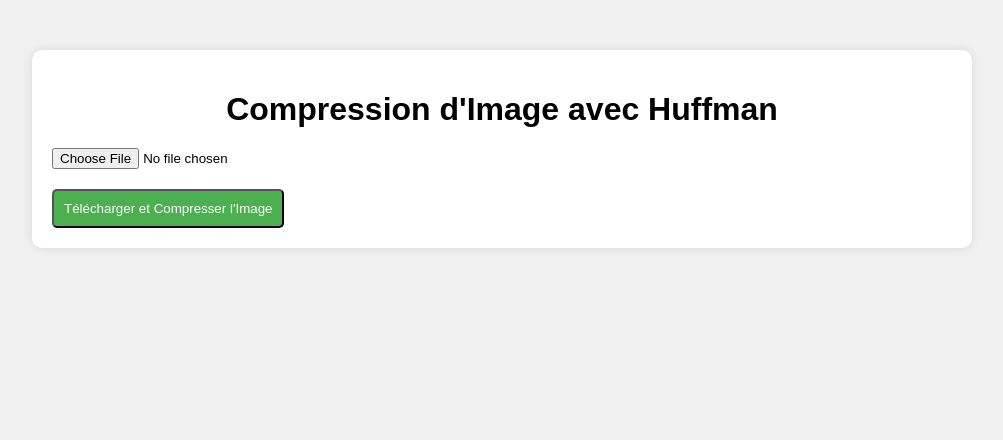
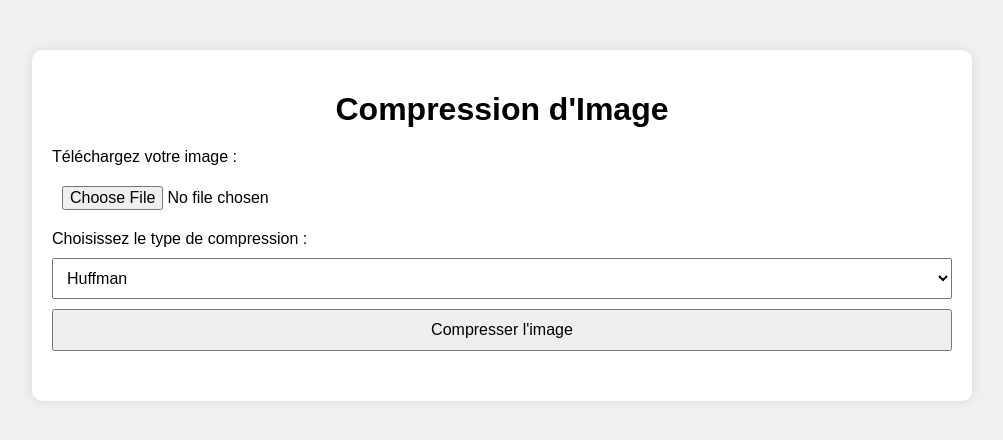
Before and after one commit to Hamzej/FIN, a Flask app: page / in a window 1280 px wide. Shown: the top 440 px of the page, without its empty margins (138-1141 px from the left). Run offline with Flask 3, Linux system fonts and the light colour scheme.

Commit message:
deuxieme_commit

```diff
--- a/app.py
+++ b/app.py
@@ -2,7 +2,8 @@ import os
 import shutil
 from flask import Flask, request, render_template
 from PIL import Image
-from huffman import compress_image  # Importer uniquement la fonction de compression
+from huffman import compress_image  # Importer uniquement la fonction de compression Huffman
+from dct_compression import compress_image_dct  # Assurez-vous que cette fonction existe dans 'dct_compression.py'
 
 app = Flask(__name__)
 
@@ -49,6 +50,8 @@ def index():
 @app.route('/upload', methods=['POST'])
 def upload_file():
     file = request.files['file']
+    compression_type = request.form.get('compression_type')  # Récupérer le type de compression choisi
+
     if file:
         # Enregistrez le fichier téléchargé dans le dossier 'uploads'
         file_path = os.path.join('uploads', file.filename)
@@ -62,48 +65,42 @@ def upload_file():
         original_size = os.path.getsize(file_path) / 1024  # Taille en Ko
         original_width, original_height = img.size
 
-        # Vérifiez le type de fichier pour appliquer la compression appropriée
-        if file.filename.endswith(('.jpg', '.jpeg', '.png')):
-            # Appliquer la compression Huffman sur l'image
+        if compression_type == 'huffman':
+            # Appliquer la compression Huffman
             compressed_file = compress_image(file_path)
+        elif compression_type == 'dct':
+            # Appliquer la compression DCT
+            compressed_file = compress_image_dct(file_path)
+        else:
+            return "Type de compression non supporté", 400
 
-            # Convertir le fichier compressé en image classique (.jpg)
-            compressed_file_name = os.path.basename(compressed_file).replace('.huff', '.jpg')  # Changez l'extension
-            compressed_file_path = os.path.join('static/compressed_images', compressed_file_name)
+        # Déplacer l'image compressée dans 'static/compressed_images'
+        compressed_file = move_to_static(compressed_file)
 
-            # Ouvrir l'image compressée et la sauvegarder au format JPEG
-            compressed_img = Image.open(compressed_file)
-            compressed_img.save(compressed_file_path, 'JPEG')
+        # Obtenez la taille du fichier compressé
+        compressed_size = os.path.getsize(compressed_file) / 1024  # Taille compressée en Ko
 
-            # Déplacer l'image compressée dans 'static/compressed_images'
-            compressed_file = move_to_static(compressed_file_path)
+        # Récupérer les dimensions de l'image compressée
+        compressed_img = Image.open(compressed_file)
+        compressed_width, compressed_height = compressed_img.size
 
-            # Obtenez la taille du fichier compressé
-            compressed_size = os.path.getsize(compressed_file) / 1024  # Taille compressée en Ko
-
-            # Récupérer les dimensions de l'image compressée
-            compressed_img = Image.open(compressed_file)
-            compressed_width, compressed_height = compressed_img.size
-
-            # Calculer le ratio de compression (original_size / compressed_size)
-            compression_ratio = original_size / compressed_size
-
-        else:
-            return "Type de fichier non supporté", 400
+        # Calculer le ratio de compression (original_size / compressed_size)
+        compression_ratio = original_size / compressed_size
 
         # Passer les chemins relatifs vers les fichiers dans 'static' et le ratio de compression
         compressed_image_url = '/static/compressed_images/' + os.path.basename(compressed_file)
 
         return render_template('index.html',
-                       original_image_url=original_image_url,
-                       compressed_image_url=compressed_image_url,
-                       original_size=round(original_size, 2),
-                       original_width=original_width,
-                       original_height=original_height,
-                       compressed_size=round(compressed_size, 2),
-                       compressed_width=compressed_width,
-                       compressed_height=compressed_height,
-                       compression_ratio=round(compression_ratio * 100, 2))  # Afficher le ratio en pourcentage
+                               original_image_url=original_image_url,
+                               compressed_image_url=compressed_image_url,
+                               original_size=round(original_size, 2),
+                               original_width=original_width,
+                               original_height=original_height,
+                               compressed_size=round(compressed_size, 2),
+                               compressed_width=compressed_width,
+                               compressed_height=compressed_height,
+                               compression_ratio=round(compression_ratio * 100, 2),  # Afficher le ratio en pourcentage
+                               compression_type=compression_type)
 
 if __name__ == '__main__':
     app.run(debug=True)
--- a/templates/index.html
+++ b/templates/index.html
@@ -23,6 +23,16 @@
         h1 {
             text-align: center;
             margin-bottom: 20px;
+        }
+        form {
+            display: flex;
+            flex-direction: column;
+            gap: 10px;
+            margin-bottom: 30px;
+        }
+        input[type="file"], select, button {
+            padding: 10px;
+            font-size: 16px;
         }
         .image-section {
             display: flex;
@@ -65,12 +75,20 @@
 </head>
 <body>
     <div class="container">
-        <h1>Compression d'Image avec Huffman</h1>
+        <h1>Compression d'Image</h1>
 
         <!-- Formulaire pour télécharger une image -->
         <form action="/upload" method="POST" enctype="multipart/form-data">
+            <label for="file">Téléchargez votre image :</label>
             <input type="file" name="file" required>
-            <button type="submit" class="btn">Télécharger et Compresser l'Image</button>
+
+            <label for="compression_type">Choisissez le type de compression :</label>
+            <select name="compression_type" required>
+                <option value="huffman">Huffman</option>
+                <option value="dct">DCT</option>
+            </select>
+
+            <button type="submit">Compresser l'image</button>
         </form>
 
         {% if original_image_url %}
@@ -128,6 +146,10 @@
                     <td>JPEG/PNG</td>
                     <td>JPEG</td>
                 </tr>
+                <tr>
+                    <td>Ratio de Compression</td>
+                    <td colspan="2">{{ compression_ratio }} %</td>
+                </tr>
             </tbody>
         </table>
         {% endif %}
```
Also changed, not shown: dct_compression.py (added, +53 -0 lines), static/compressed_images/tr_compressed.jpg (added), static/compressed_images/tr_compressed_1.jpg (added), static/compressed_images/tr_compressed_2.jpg (added), static/compressed_images/tr_compressed_3.jpg (added), static/compressed_images/tr_dct_compressed.jpg (added), static/compressed_images/tr_dct_compressed_1.jpg (added), static/compressed_images/tr_dct_compressed_2.jpg (added), static/compressed_images/télécharger_compressed.jpg (added), static/compressed_images/télécharger_compressed_1.jpg (added), static/télécharger.jpg (added).
